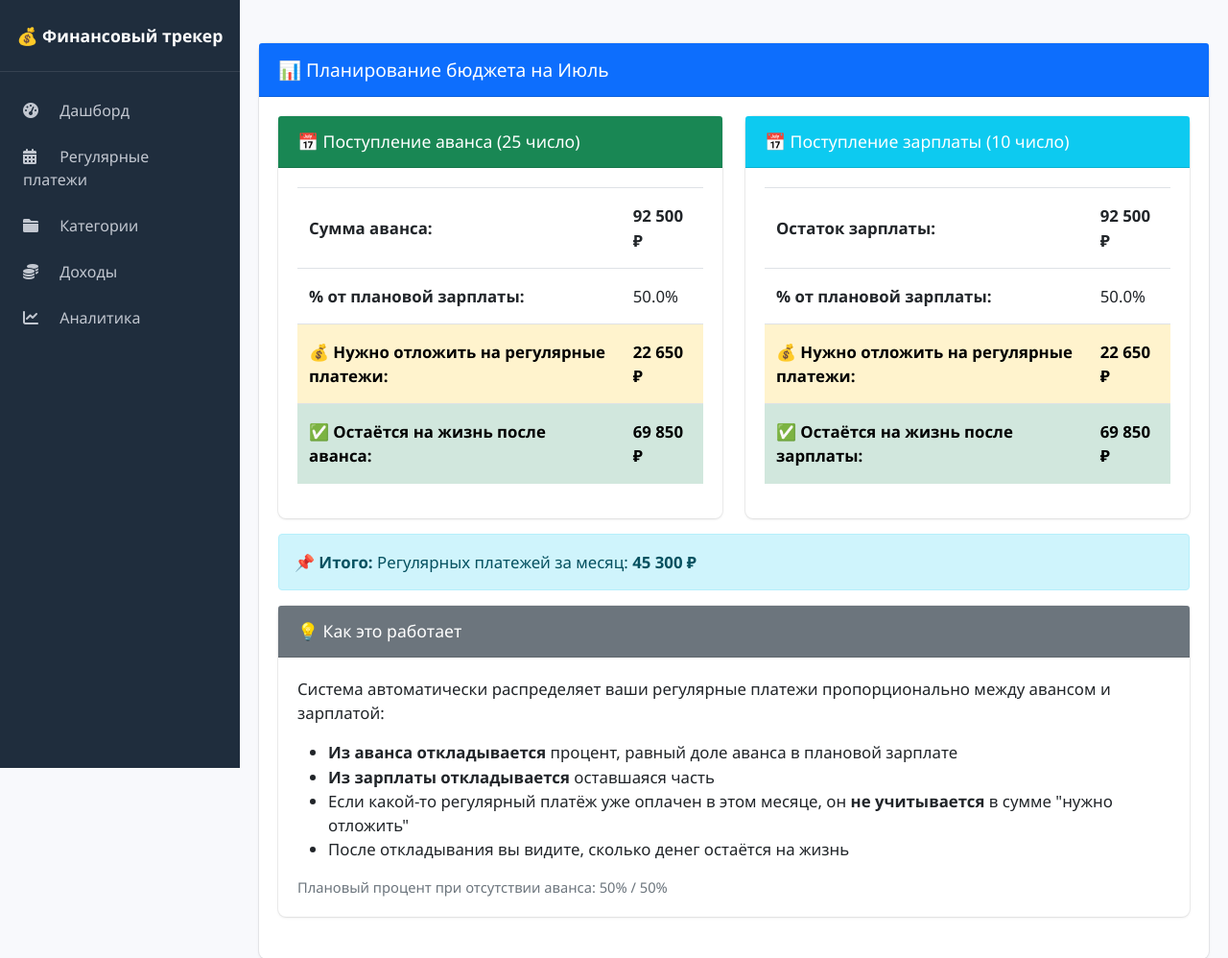
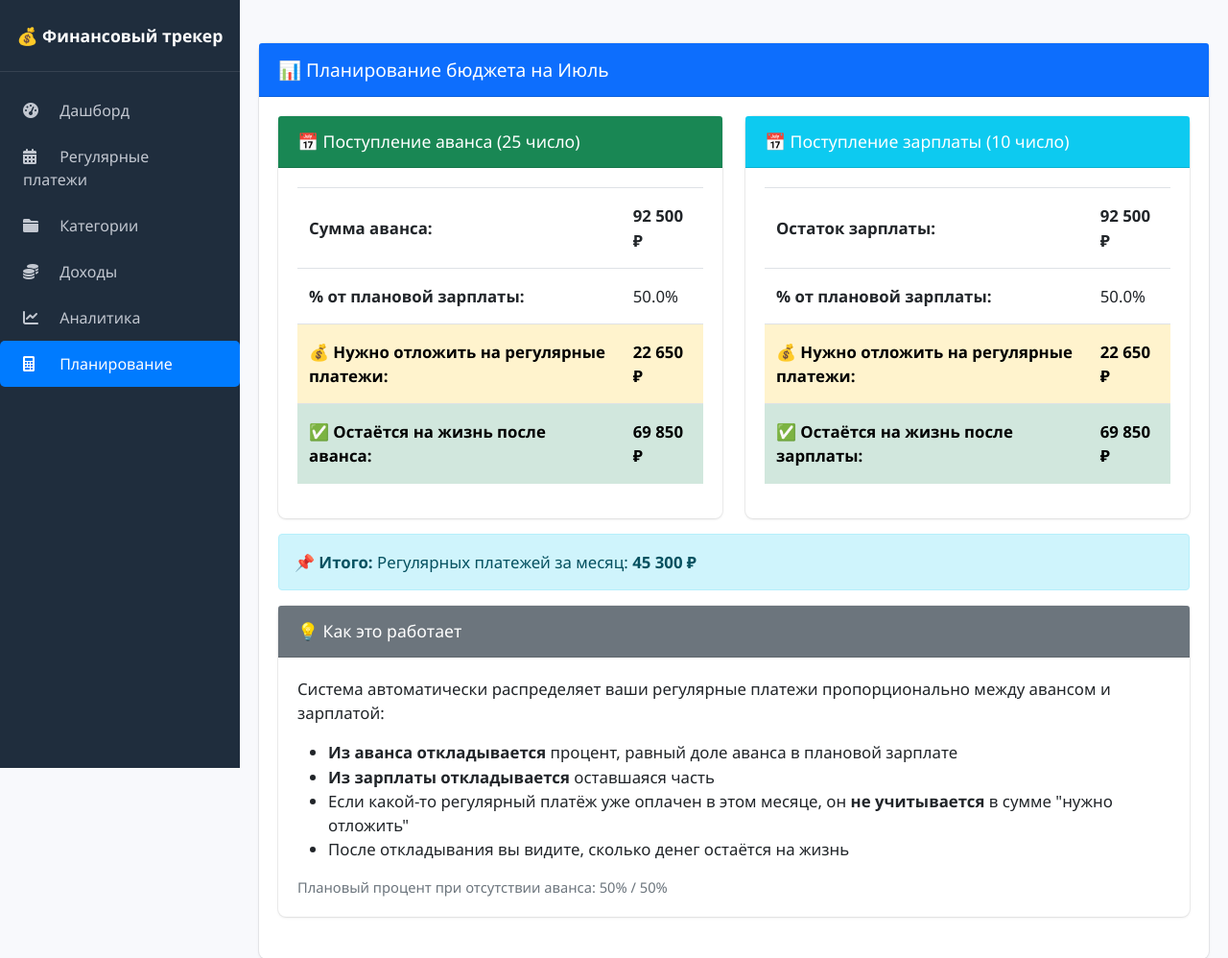
Before and after one commit to Vas322/finance-tracker, a Flask app: page /budget_planning in a window 1280 px wide. Shown: the top 998 px of the page at 96% size. Run offline with Flask 3, Linux system fonts and the light colour scheme; data comes from the database, SQL or seed files in the repository; data that the repository does not hold is empty.

Commit message:
Restore budget planning link in sidebar

```diff
--- a/templates/base.html
+++ b/templates/base.html
@@ -43,6 +43,9 @@
         <a class="nav-link {% if request.endpoint == 'main.analytics' %}active{% endif %}" href="{{ url_for('main.analytics') }}">
             <i class="fas fa-chart-line"></i> Аналитика
         </a>
+        <a class="nav-link {% if request.endpoint == 'main.budget_planning' %}active{% endif %}" href="{{ url_for('main.budget_planning') }}">
+            <i class="fas fa-calculator"></i> Планирование
+        </a>
     </div>
 </div>
 
```
